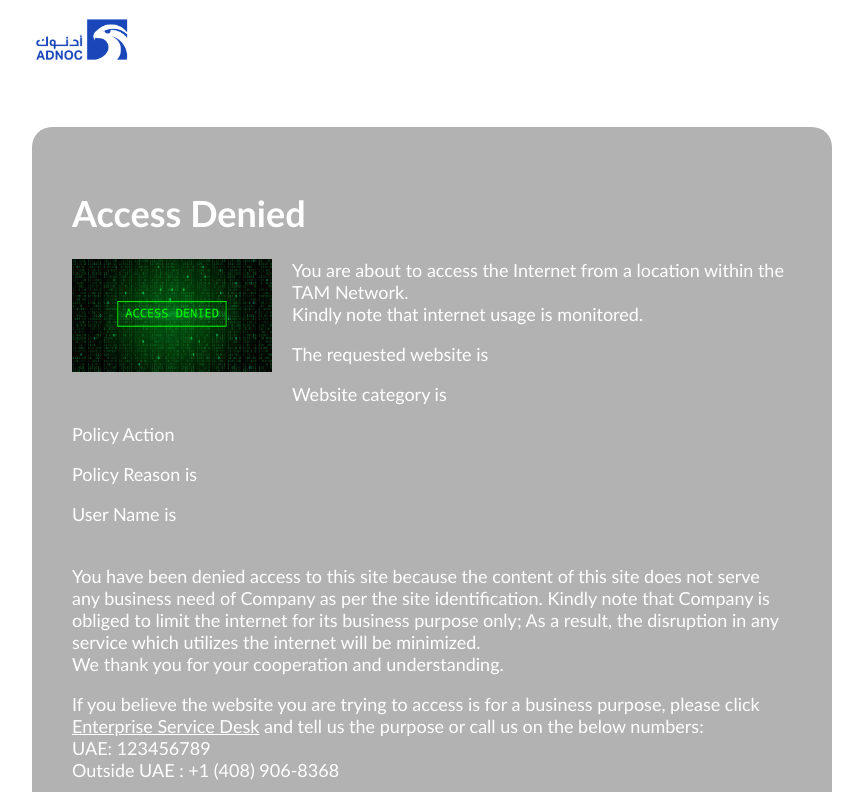
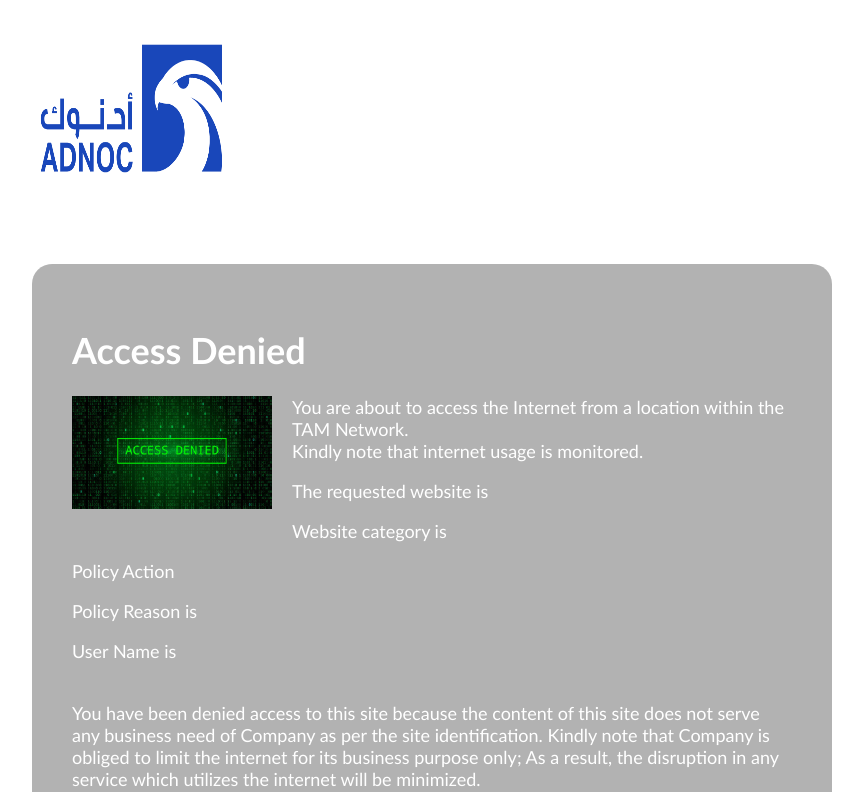
Before and after one commit to connappforyou/check.github.io, a plain HTML site: page index.html in a window 1280 px wide. Shown: the top 792 px of the page, without its empty margins (208-1071 px from the left). Drawn offline with Linux system fonts and the light colour scheme.

Commit message:
Update index.html

```diff
--- a/index.html
+++ b/index.html
@@ -65,7 +65,7 @@ window.onload = function(){
 <table width="800" border="0" align="center" cellpadding="0" cellspacing="0">
 	<tbody>
 		<tr>
-			<td><img src="logo.png" width="100" height"100" ></td>
+			<td><img src="logo.png" width="200" height="200" ></td>
 			<td>&nbsp;</td>
 		</tr>
 		<tr>
```
